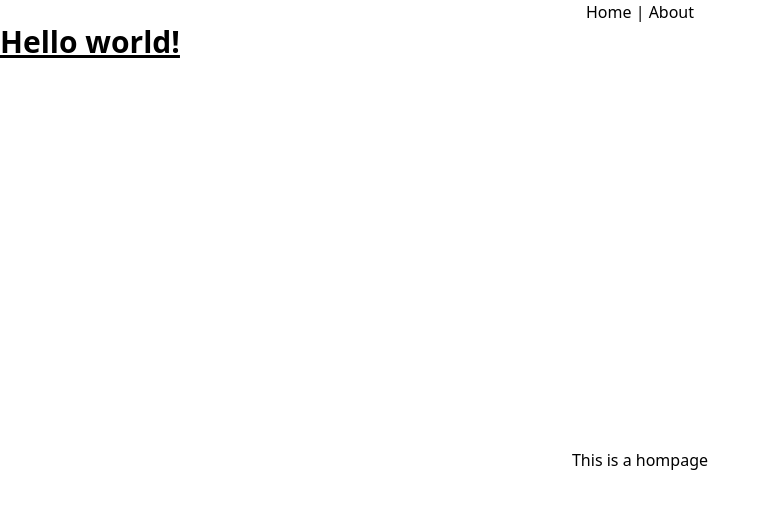
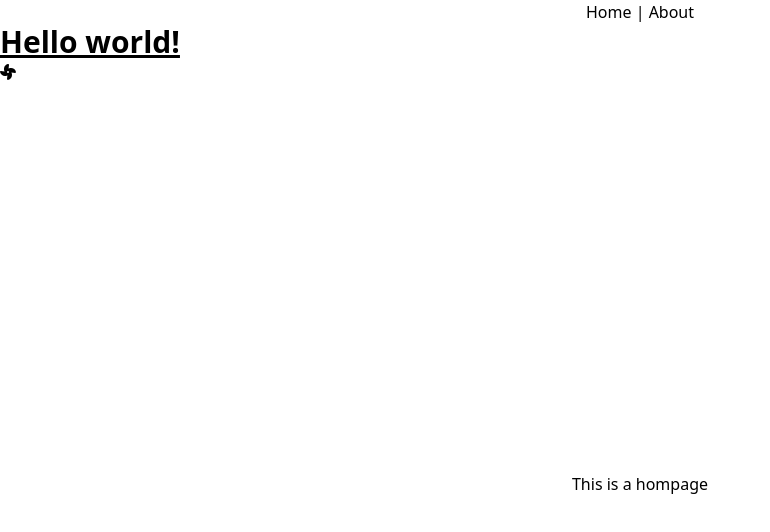
Before and after one commit to lewpiotr1701/vue3-trello-clone, a Vue app: page / in a window 1280 px wide. Shown: the top 532 px of the page, without its empty margins (0-770 px from the left). Built offline with nearby package versions, Linux system fonts and the light colour scheme.

Commit message:
config fontawesome

```diff
--- a/src/App.vue
+++ b/src/App.vue
@@ -6,6 +6,7 @@
   <h1 class="text-3xl font-bold underline">
     Hello world!
   </h1>
+  <font-awesome-icon icon="fa-solid fa-fan" />
   <RouterView />
 </template>
 
--- a/src/main.js
+++ b/src/main.js
@@ -5,10 +5,21 @@
 
 import './assets/main.css'
 
+/* import the fontawesome core */
+import { library } from '@fortawesome/fontawesome-svg-core'
+/* import specific icons */
+import { fas } from '@fortawesome/free-solid-svg-icons'
+/* import font awesome icon component */
+import { FontAwesomeIcon } from '@fortawesome/vue-fontawesome'
+
+/* add icons to the library */
+library.add(fas)
+
 const app = createApp(App)
 
 app
   .use(router)
   .use(store)
+  .component('font-awesome-icon', FontAwesomeIcon)
 
 app.mount('#app')
```
